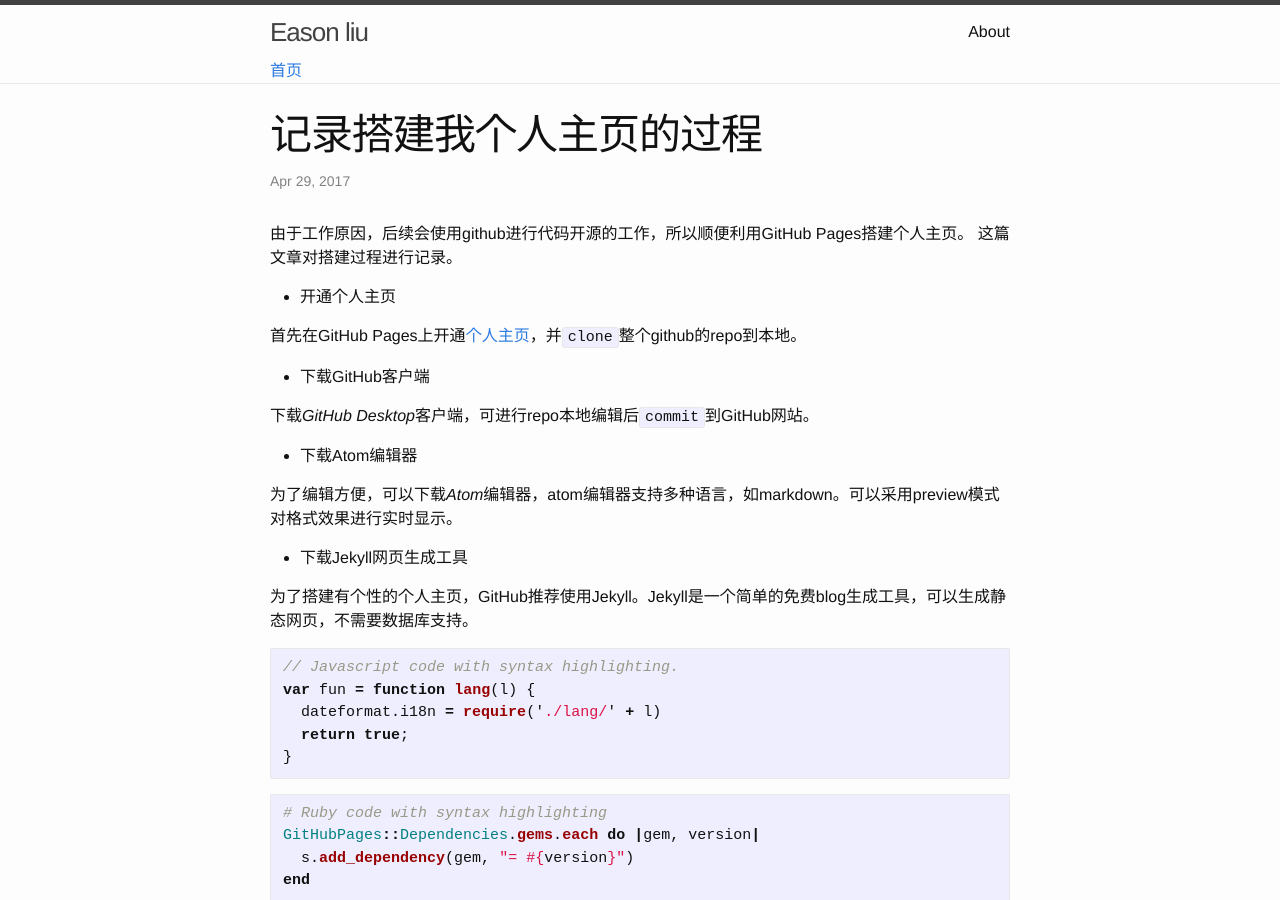
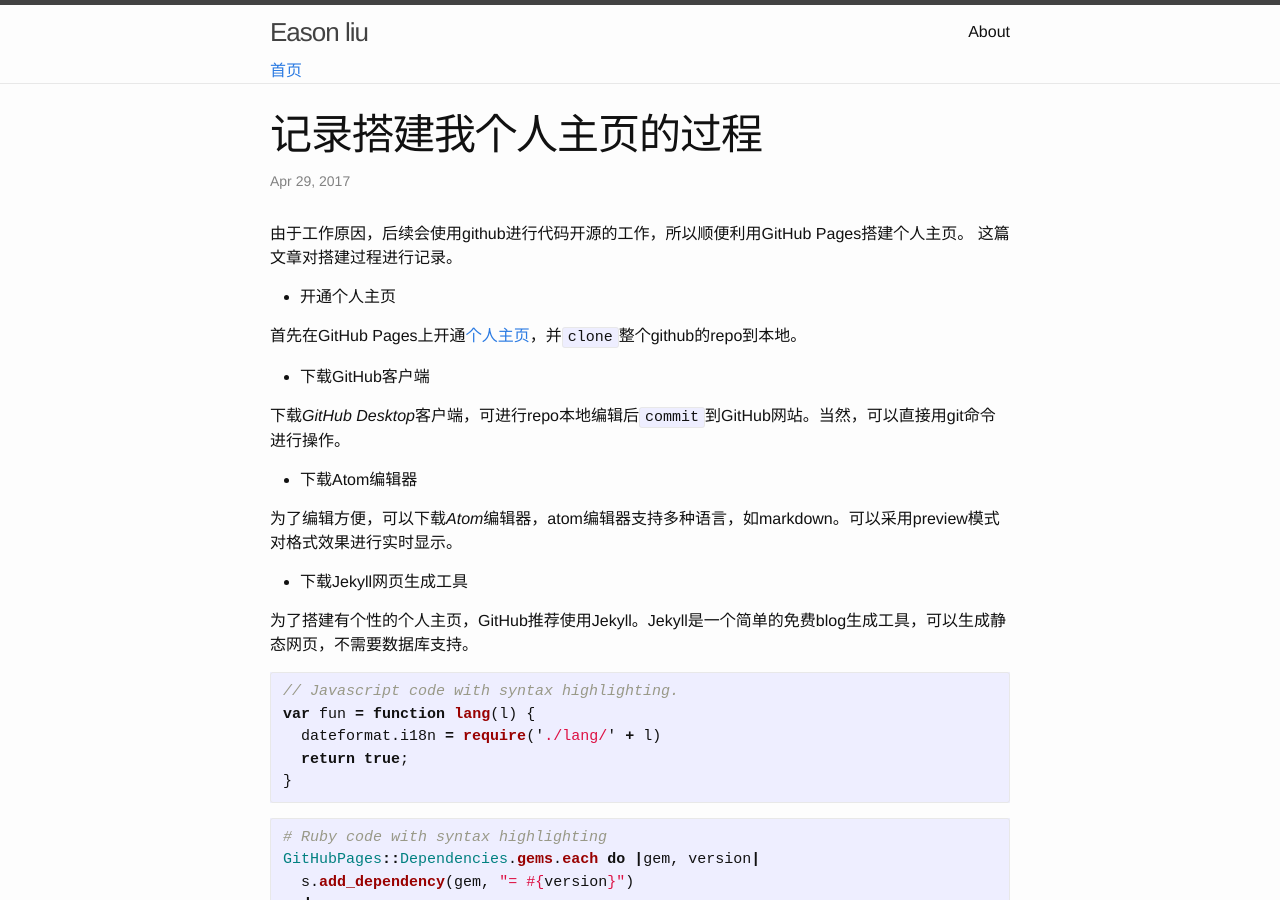
Before and after one commit to eason-liuyx/eason-liuyx.github.io, a Jekyll site: the page built from _posts/2017-04-29-construct-my-site.md, in a window 1280 px wide and 900 px high. Built offline with Jekyll 4.4.1, drawn with Linux system fonts in a browser that asks for light colours.

Commit message:
revise one post

```diff
--- a/_posts/2017-04-29-construct-my-site.md
+++ b/_posts/2017-04-29-construct-my-site.md
@@ -13,7 +13,7 @@ date: 2017-04-29
 
 - 下载GitHub客户端
 
-下载*GitHub Desktop*客户端，可进行repo本地编辑后`commit`到GitHub网站。
+下载*GitHub Desktop*客户端，可进行repo本地编辑后`commit`到GitHub网站。当然，可以直接用git命令进行操作。
 
 - 下载Atom编辑器
 
```
